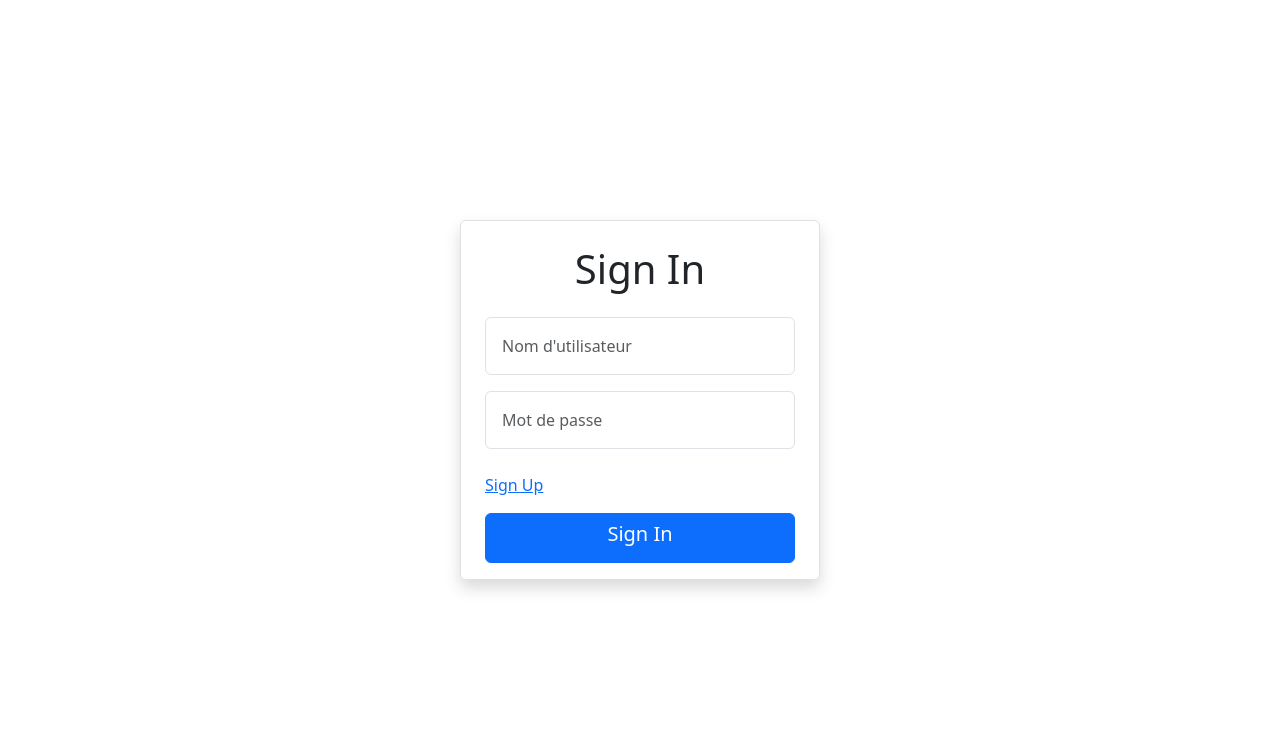
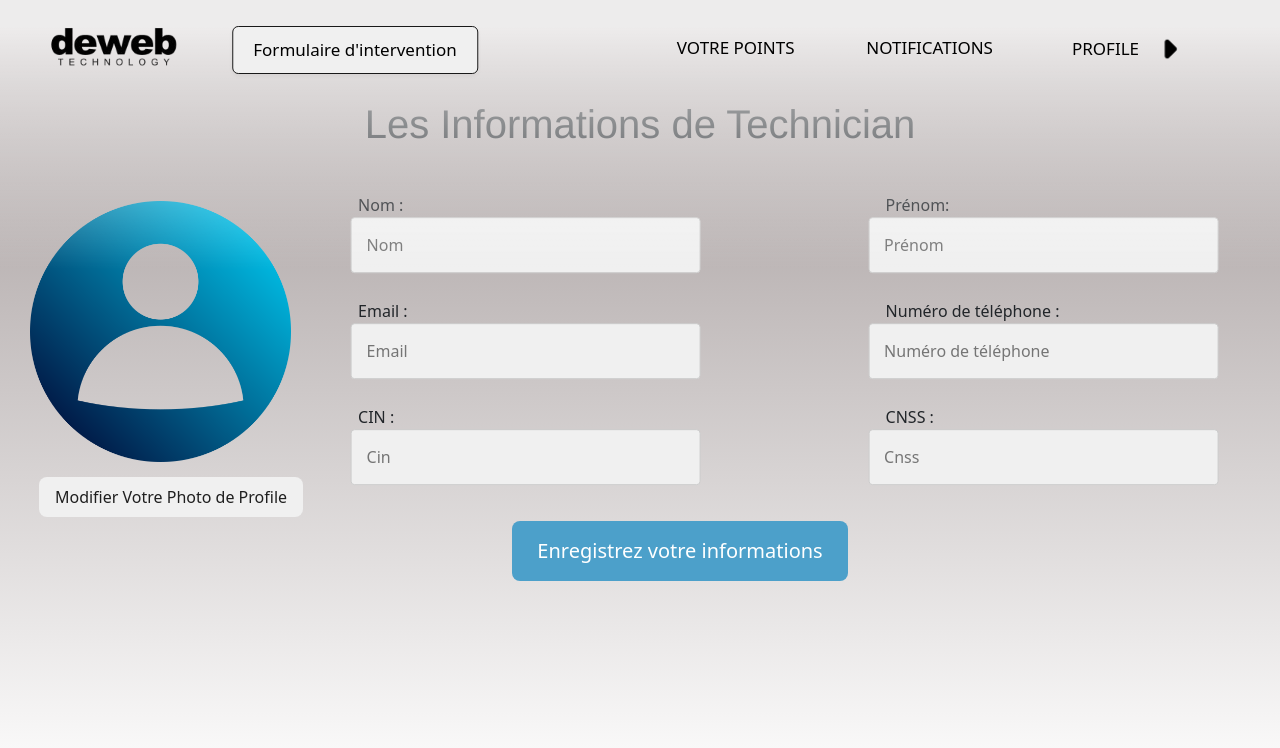
Before and after one commit to Saadiaboussiar/dweb-App-Frontend, a React (Vite) app: page / in a window 1280 px wide. Shown: the top 748 px of the page. Built offline with nearby package versions, Linux system fonts and the light colour scheme.

Commit message:
finished the technician page

```diff
--- a/src/App.tsx
+++ b/src/App.tsx
@@ -2,7 +2,7 @@ import { BrowserRouter, Route, Router, Routes } from 'react-router-dom'
 import SignInForm from './Pages/Signin/SignInForm'
 import LogInForm from './Pages/Login/LogInForm'
 import Intervention from './Pages/InterventionInfos/Intervention'
-import Dashboard from './Pages/BonDashboard/Dashboard'
+import Profile from './Pages/Profile/Profile'
 
 const App = () => {
   return (
@@ -10,9 +10,10 @@ const App = () => {
       <Routes>
         <Route path="/login" element={<LogInForm />}/>
         <Route path="/signinform" element={<SignInForm />}/>
-        <Route path="/" element={<LogInForm />}/>
+        <Route path="/" element={<Profile />}/>
         <Route path='/formIntervention' element={<Intervention />}/>
-        <Route path='SignIn' element={<LogInForm/>} />
+        <Route path='/SignIn' element={<LogInForm/>} />
+        <Route path='/profile' element={<Profile />} />
       </Routes>
 
     </>
--- a/src/Pages/InterventionInfos/Intervention.tsx
+++ b/src/Pages/InterventionInfos/Intervention.tsx
@@ -6,7 +6,7 @@ import { useDropzone, type DropEvent, type FileRejection } from 'react-dropzone'
 import api from '../../Interceptors/api';
 
 type Intervention={
-    client: string,
+    client: string, //what will be? name or cin or what
     ville: string,
     km: number,
     tech: string,
@@ -15,6 +15,7 @@ type Intervention={
     finishTime: string,
     duration: string,
     nbreIntervenant: number,
+    bonImageUrl:string,
 }
 
 const InterventionForm = () => {
@@ -42,6 +43,7 @@ const InterventionForm = () => {
         finishTime: "",
         duration: "",
         nbreIntervenant: 0,
+        bonImageUrl:"",
     })
 
     const handleChange=(e:React.ChangeEvent<HTMLInputElement>)=>{
@@ -52,28 +54,30 @@ const InterventionForm = () => {
         })
     }
 
-    const bonImage=file[0];
 
-    const dataForm={
-        client: infos.client,
-        ville: infos.ville,
-        km: infos.km,
-        tech: infos.tech,
-        date: infos.date,
-        startTime: infos.startTime,
-        finishTime: infos.finishTime,
-        duration: infos.duration,
-        nbreIntervenant: infos.nbreIntervenant,
-        bonImageUrl: bonImage,
-    }
+
+
 
     const handleSubmit=async (e:React.FormEvent)=>{
         e.preventDefault();
+
+        const bonImage=file[0];
+        const dataForm= new FormData();
+
+        for(const key in infos){
+            dataForm.append(key,infos[key as keyof Intervention] as any);
+        }
+
+        dataForm.append('bonImage',bonImage);
+
         try{
 
             const response=await api.post('/bonIntervention',dataForm,
-                {headers:{'Content-Type':'application/json'}}
+                {headers:{'Content-Type':'multipart/form-data'}}
             );
+
+            alert('Upload success!');
+            console.log(response.data);
 
         }catch(error){
             console.log("bon interveton infos werent sent ", error);
--- /dev/null
+++ b/src/Pages/Profile/Profile.tsx
@@ -0,0 +1,140 @@
+import React, { useCallback, useState } from 'react';
+import './profile.css';
+import Navbar from '../../components/Navbar/Navbar';
+import { useDropzone } from 'react-dropzone';
+import profile_icon from '../../assets/icons/profileIcon.png';
+import api from '../../Interceptors/api';
+
+type profileData = {
+  firstName: string,
+  lastName: string,
+  email: string,
+  phoneNumber: string,
+  cin: string,
+  cnss: string,
+};
+
+const Profile = () => {
+  const [infos, setInfos] = useState<profileData>({
+    firstName: '',
+    lastName: '',
+    email: '',
+    phoneNumber: '',
+    cin: '',
+    cnss: '',
+  });
+
+  const [photo, setPhoto] = useState<File | null>(null);
+
+  const onDrop = useCallback((acceptedFile: File[]) => {
+    setPhoto(acceptedFile[0]);
+
+  }, []);
+
+  const { getRootProps, getInputProps } = useDropzone({ onDrop, accept: { 'image/*': [] } });
+
+  let imageURL=null;
+  if(photo!=null) {imageURL = URL.createObjectURL(photo);}
+
+  const handleChange = (e: React.ChangeEvent<HTMLInputElement>) => {
+    const { name, value } = e.target;
+    setInfos({
+      ...infos,
+      [name]: value,
+    });
+  };
+
+
+  const handleSubmit=async (e:React.FormEvent)=>{
+        e.preventDefault();
+
+        const dataForm= new FormData();
+
+        for(const key in infos){
+            dataForm.append(key,infos[key as keyof profileData] as any);
+        }
+        if(photo) dataForm.append('profileImage',photo);
+
+        try{
+
+            const response=await api.post('/technicianProfile',dataForm,
+                {headers:{'Content-Type':'multipart/form-data'}}
+            );
+
+            alert('Infos saved successfully!');
+            console.log(response.data);
+
+        }catch(error){
+            console.log("technician infos werent saved ", error);
+        }
+
+    }
+  return (
+    <>
+    <div className="page-container">
+      <Navbar />
+
+      <div className='form-c'>
+        <form onSubmit={handleSubmit}>
+          <div id='form-c' className="div-c" style={{ minWidth: '300px' }} >
+            <h1 className="h1">Les Informations de Technician</h1>
+            <div className='row'>
+
+              <div {...getRootProps()} className='profile-c'>
+                <input {...getInputProps()} id='bon-upload' className="bon-img" type="file" accept="image/*" />
+                <label htmlFor='bon-upload' className='profile-c'>
+                  <img className="profile-icon" src={imageURL==null ? profile_icon : imageURL} alt="Upload Icon" />
+
+                  <div className='Edit'>
+                    <p className='edit-profile'>Modifier Votre Photo de Profile</p>
+                  </div>
+                </label>
+
+              </div>
+
+              {/* Inputs */}
+              <div className='inputs'>
+              <div className="mb-3 position-relative col-md-4">
+                <label className='input-label-left'>Nom :</label>
+                <input type="text" className="input-left" id="lastname" name="lastName" value={infos.lastName} onChange={handleChange} placeholder="Nom" required />
+              </div>
+
+              <div className="mb-3 position-relative col-md-4">
+                <label className='input-label-right'>Prénom: </label>
+                <input type="text" className="input-right" id="firstName" name="firstName" value={infos.firstName} onChange={handleChange} placeholder={infos.firstName=="" ? "Prénom": infos.firstName} required />
+              </div>
+
+              <div className="mb-3 position-relative col-md-4">
+                <label className='input-label-left'>Email :</label>
+                <input type="text" className="input-left" id="email" name="email" value={infos.email} onChange={handleChange} placeholder="Email" required />
+              </div>
+
+              <div className="mb-3 position-relative col-md-4">
+                <label className='input-label-right'>Numéro de téléphone :</label>
+                <input type="text" className="input-right" id="phoneNumber" name="phoneNumber" value={infos.phoneNumber} onChange={handleChange} placeholder="Numéro de téléphone" required />
+              </div>
+
+              <div className="mb-3 position-relative col-md-4">
+                <label className='input-label-left'>CIN :</label>
+                <input type="text" className="input-left" id="cin" name="cin" value={infos.cin} onChange={handleChange} placeholder="Cin" required />
+              </div>
+
+              <div className="mb-3 position-relative col-md-4">
+                <label className='input-label-right'>CNSS :</label>
+                <input type="text" className="input-right" id="cnss" name="cnss" value={infos.cnss} onChange={handleChange} placeholder="Cnss" required />
+              </div>
+            </div>
+          </div>
+          </div>
+
+          <div className='btn-c'>
+            <button type='submit' className='btn-s'>Enregistrez votre informations</button>
+          </div>
+        </form>
+      </div>
+      </div>
+    </>
+  );
+};
+
+export default Profile;
--- /dev/null
+++ b/src/Pages/Profile/profile.css
@@ -0,0 +1,150 @@
+
+* {
+  margin: 0;
+  padding: 0;
+  box-sizing: border-box;
+}
+html, body {
+  height: 100%;
+  overflow-x: hidden;
+overflow-y: hidden;
+}
+.page-container {
+    background-image: linear-gradient(180deg, rgba(145, 134, 134, 0.8) 10%,transparent);
+  height: 100vh;
+  display: flex;
+  flex-direction: column;
+  margin-bottom: 10px;
+}
+
+.navbar-container {
+  position: fixed;
+  top: 0;}
+
+.form-c{
+  padding: 20px;
+  margin-top: 80px;
+}
+main {
+  margin-top: 0px; /* height of your navbar */
+  padding: 20px;
+}
+
+.h1{
+    text-align: center;
+    margin-top: 8px;
+    font-family: 'Franklin Gothic Medium', 'Arial Narrow', Arial, sans-serif;
+}
+
+.profile-icon{
+    width: 50%;
+    margin-top: 45px;
+    margin-left: 10px;
+}
+
+.inputs{
+  border-radius: 10px;
+  display: grid;
+  grid-template-columns: repeat(2, 1fr);
+  row-gap: 10px;
+  column-gap: 5px;
+  padding: 10px 0px 0px 0px;
+  width: 600px;
+
+  transform: translate(22%,-110%);
+}
+
+.input-label-left{
+    margin-left: 60px;
+    font-weight:500;
+}
+
+.input-label-right{
+    margin-left: -35px;
+    font-weight:500;
+}
+
+
+.inputs input{
+    background-color: #f0f0f0;
+    width: 350px;
+    margin-right:-6px;
+    border: 1px solid #ccc;
+    padding: 15px;
+    border-radius: 4px;
+}
+
+.input-left {
+  transform: translateX(15%);
+}
+
+.input-right {
+  transform: translateX(-15%);
+}
+
+.inputs input:hover{
+    box-shadow: #1f1f1f;
+}
+
+@media (max-width: 768px) {
+  .inputs {
+    grid-template-columns: 1fr;
+    max-width: 100%;
+    margin-left: 10px;
+    margin-right: 10px;
+  }
+
+  .inputs input {
+    width: 100%;
+  }
+}
+.btn-c{
+    display: flex;
+    flex-direction: column;
+    justify-content: center;
+    align-items: center;
+    margin: 20px;
+    position: relative;
+    margin-top: -330px;
+    margin-left: 100px;
+}
+
+.btn-s{
+  background-color: #4ca0ca; /* Green */
+  color: white;
+  padding: 15px 25px;
+  border: none;
+  border-radius: 8px;
+  font-size: 20px;
+  cursor: pointer;
+  transition: background-color 0.3s ease;
+}
+.btn-s:hover{
+    background-color: #67aacc;
+    font-weight: bold;
+}
+
+.Edit {
+  display: flex;
+  justify-content: center;
+  align-items: center;
+  margin-top: 10px;
+}
+
+.edit-profile {
+  font-size: 16px;
+  font-weight: 500;
+  color: #1f1f1f;
+  background-color: #F0F0F0;
+  padding: 8px 16px;
+  border-radius: 8px;
+  cursor: pointer;
+  transition: background-color 0.3s ease;
+  margin-right: 220px;
+  margin-top: 5px;
+}
+
+.edit-profile:hover {
+  background-color: #77bfe2;
+  color: white;
+}
--- a/src/components/Navbar/Navbar.tsx
+++ b/src/components/Navbar/Navbar.tsx
@@ -2,43 +2,44 @@ import { Link } from 'react-router-dom'
 import caret from '../../assets/icons/caret-droite.png'
 import './navbar.css'
 import logo from '../../assets/dwebLogoB.png'
+import { useState } from 'react'
 
 
 const Navbar = () => {
+  const [menuOpen, setMenuOpen] = useState(false);
+
   return (
     <div className='navbar-container'>
-
   <div className='nav-left'>
-            <img src={logo} alt='' />
+    <img src={logo} alt='logo' />
     <div className='inter-form'>
       <Link className='link' to='/formIntervention'>Formulaire d'intervention</Link>
-
     </div>
   </div>
 
-        <div className='nav-right'>
+  <div className='nav-toggle' onClick={() => setMenuOpen(!menuOpen)}>
+    <div className='hamburger'></div>
+    <div className='hamburger'></div>
+    <div className='hamburger'></div>
+  </div>
 
-            <Link className='point-link' to="/points">VOTRE POINTS </Link>
-
-            <Link className='notif-link' to='/notifications'>NOTIFCATIONS</Link>
-
-
+  <div className={`nav-right ${menuOpen ? 'open' : ''}`}>
+    <div className='point-c'>
+    <Link className='point-link' to='/points'>VOTRE POINTS</Link>
+    </div>
+    <Link className='notif-link' to='/notifications'>NOTIFICATIONS</Link>
     <div className='nav-profile'>
       <Link className='profile_link' to='/profile'>PROFILE</Link>
-
       <div className='caret-div'>
-                    <img src={caret} alt='' className='caret'/>
+        <img src={caret} alt='caret' className='caret' />
         <div className='dropdown'>
           <Link className='drop-link' to='/SignIn'>Se déconnecter de l'application</Link>
         </div>
       </div>
-
-
+    </div>
+  </div>
 </div>
 
-
-        </div>
-    </div>
   )
 }
 
--- a/src/components/Navbar/navbar.css
+++ b/src/components/Navbar/navbar.css
@@ -115,10 +115,16 @@
     font-size: 16px;
     cursor: pointer;
     color: white;
+    text-decoration: none;
 }
 
+.dropdown:hover{
+  background-color: #fff;
+}
 .dropdown .drop-link:hover{
-    color: #a3b4cc;
+    font-weight: bold;
+    text-decoration: none;
+    color: #ad0505;
 }
 
 .caret-div{
@@ -146,6 +152,7 @@
     color: #0183ad;
     text-decoration: underline;
     text-underline-offset: 5px;
+    font-weight: 500;
 }
 
 
@@ -161,7 +168,7 @@
     color: #0183ad;
     text-decoration: underline;
     text-underline-offset: 5px;
-
+    font-weight: 500;
 }
 
 
@@ -171,11 +178,114 @@
     transform: translate(-290%,-340%);
     color: #000;
     font-size: 17px;
+    font-weight: 500;
 
 }
 .point-link:hover{
-    color: #0183ad;
+    color: #dab382;
     text-decoration: underline;
     text-underline-offset: 5px;
 
 }
+.point-c{
+  position: relative;
+}
+/* --- Responsive Dropdown Setup --- */
+.nav-toggle {
+  display: none;
+  flex-direction: column;
+  gap: 5px;
+  cursor: pointer;
+  z-index: 1000;
+  margin-top: 28px;
+
+}
+
+.hamburger {
+  width: 35px;
+  height: 3px;
+  background-color: #000;
+  border-radius: 2px;
+  margin-top: 1px;
+
+}
+
+@media (max-width: 768px) {
+
+  .nav-right {
+    display: none;
+    flex-direction: column;
+    position: absolute;
+    top: 70px; /* adjust depending on your nav height */
+    right: 3%;
+    background: #f0F0F0;
+    padding: 15px;
+    gap: 15px;
+    box-shadow: 0 4px 10px rgba(0, 0, 0, 0.1);
+    border-radius: 8px;
+    z-index: 999;
+  }
+
+  .nav-right.open {
+    display: flex;
+  }
+
+  .nav-toggle {
+    display: flex;
+  }
+
+  .point-link,
+  .notif-link,
+  .profile_link {
+    transform: none !important;
+    position: static;
+    font-size: 16px;
+  }
+  .nav-profile {
+    align-items: flex-start;
+  }
+
+  .profile_link {
+  text-align: center;
+  width: 100%;
+  display: block;
+  margin: 0 auto;
+  position: static !important;
+  transform: none !important;
+}
+  .caret {
+    display: none !important;
+  }
+
+  .caret-div:hover .dropdown {
+    display: block;
+    opacity: 1;
+    pointer-events: auto;
+  }
+
+  .dropdown {
+    display: block !important;
+    opacity: 1 !important;
+    pointer-events: auto !important;
+    position: relative;
+    top: auto;
+    right: auto;
+    transform: none;
+    background-color: transparent;
+    box-shadow: none;
+    padding: 0;
+    height: auto;
+  }
+
+  .drop-link {
+    color: #000;
+    font-weight: 500;
+    font-size: 16px;
+    text-decoration: none;
+  }
+
+  .dropdown:hover{
+    background-color: #f0F0F0;
+  }
+
+}
--- a/src/index.css
+++ b/src/index.css
@@ -10,4 +10,5 @@ body{
     font-family: 'poppins';
     background: black;
     color: white;
+    overflow-x: hidden;
 }
```
Lines whose indentation alone changed are shown as unchanged.
